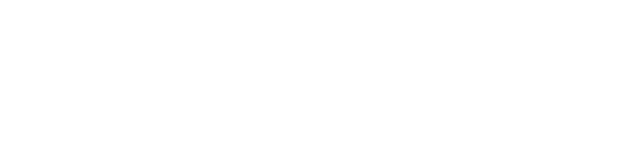
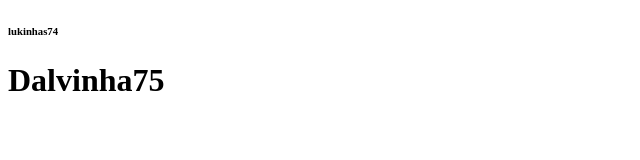
Before and after one commit to 1Felipedev/28-03-terceira-aula, a plain HTML site: page index.html in a window 1280 px wide. Shown: the whole page, without its empty margins (0-640 px from the left). Drawn offline with Linux system fonts and the light colour scheme.

Commit message:
adição de títulos

```diff
--- a/index.html
+++ b/index.html
@@ -7,8 +7,16 @@
 </head>
 <body>
     <header></header>
-    <nav></nav>
-    <main></main>
+    <nav>
+    </nav>
+    <main>
+        <h6>
+            lukinhas74
+        </h6>
+        <h1>
+            Dalvinha75
+        </h1>
+    </main>
     <section></section>
     <article></article>
     <aside></aside>
```
